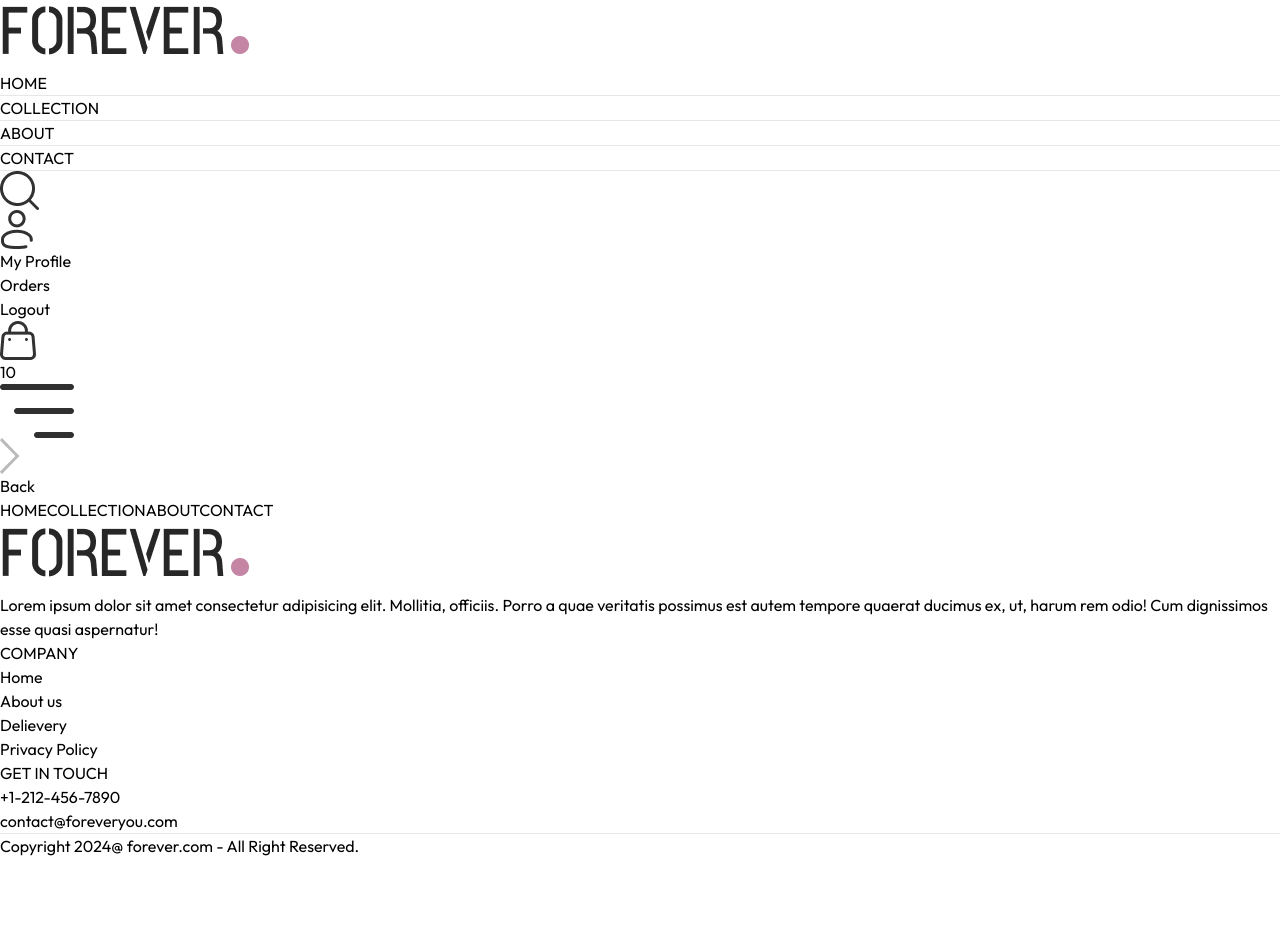
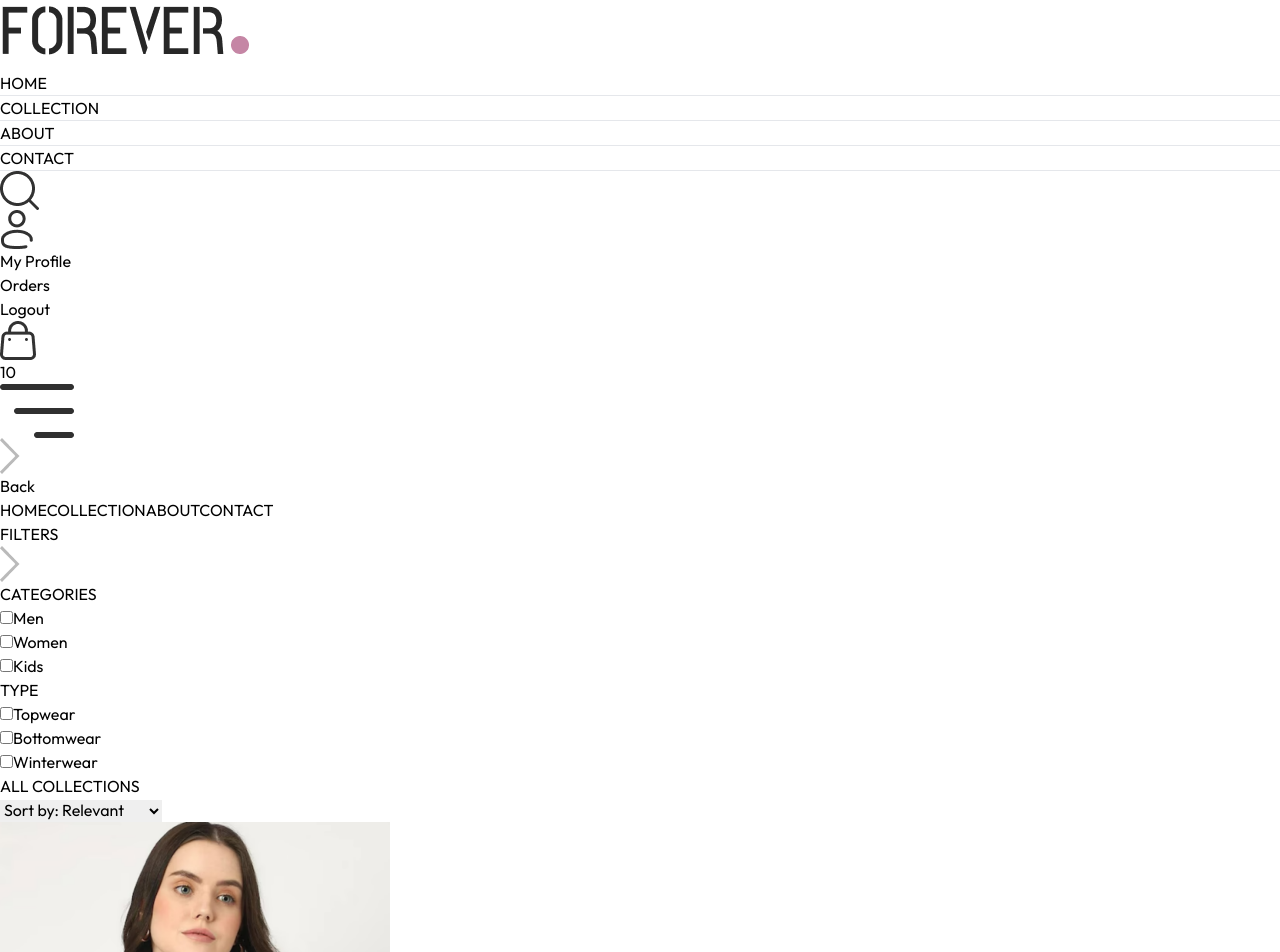
Before and after one commit to JashanjotSingh812/E-commerce, a React (Vite) app: page /collection in a window 1280 px wide. Shown: the top 952 px of the page. Before the commit the page ends 858 px from the top, so only its background shows below. Built offline with nearby package versions, Linux system fonts and the light colour scheme.

Commit message:
Collection page completed with adding search icon functionality

```diff
--- a/src/App.jsx
+++ b/src/App.jsx
@@ -13,11 +13,13 @@
 
 import Navbar from './components/Navbar'
 import Footer from './components/Footer'
+import SearchBar from './components/SearchBar'
 
 const App = () => {
   return (
     <div className='px-4 sm:px-[5vw] md:px-[7vw] lg:px-[9vw]'>
      <Navbar/>
+     <SearchBar/>
      <Routes>
          <Route  path='/' element={<Home/>}/>
          <Route  path='/collection' element={<Collection/>}/>
--- a/src/Context/ShopContext.jsx
+++ b/src/Context/ShopContext.jsx
@@ -1,4 +1,4 @@
-import { createContext } from "react";
+import { createContext, useState } from "react";
 import { products } from '../assets/frontend_assets/assets';
 export const ShopContext=createContext();
 
@@ -6,8 +6,11 @@
 
     const currency='$';
     const delievery_fee=10;
+    const[search,setSearch]=useState('');
+    const[showSearch,setShowSearch]=useState(false);
     const value = {
-        products,currency,delievery_fee
+        products,currency,delievery_fee,
+        search,setShowSearch,showSearch,setSearch
     }
     return (
         <ShopContext.Provider value={value}>
--- a/src/Pages/Collection.jsx
+++ b/src/Pages/Collection.jsx
@@ -1,11 +1,144 @@
-import React from 'react'
+import React, { useContext, useEffect, useState } from 'react';
+import { ShopContext } from '../Context/ShopContext';
+import { assets } from '../assets/frontend_assets/assets';
+import Title from '../components/Title';
+import ProductItem from '../components/ProductItem';
 
 const Collection = () => {
+  const { products,search,showSearch } = useContext(ShopContext);
+
+  const [showFilter, setShowFilter] = useState(false);
+
+  const [filterProducts, setFilterProducts] = useState([]);
+
+  const [category, setCategory] = useState([]);
+
+  const [subCategory, setSubCategory] = useState([]);
+
+  const[sortType,setSortType]=useState('relevant');
+  const toggleCategory = (e) => {
+    if (category.includes(e.target.value)) {
+      setCategory(prev => prev.filter(item => item !== e.target.value));
+    } else {
+      setCategory(prev => [...prev, e.target.value]);
+    }
+  };
+
+  const toggleSubCategory = (e) => {
+    if (subCategory.includes(e.target.value)) {
+      setSubCategory(prev => prev.filter(item => item !== e.target.value));
+    }
+    else {
+      setSubCategory(prev => [...prev, e.target.value]);
+    }
+  };
+
+  const applyFilter = () => {
+    let productsCopy = products.slice();
+
+    if(showSearch && search){
+       productsCopy=productsCopy.filter(item=>item.name.toLowerCase().includes(search.toLowerCase()))
+    }
+    if (category.length > 0) {
+      productsCopy = productsCopy.filter(item => category.includes(item.category));
+    }
+
+    if (subCategory.length > 0) {
+      productsCopy = productsCopy.filter(item => subCategory.includes(item.subCategory));
+    }
+    setFilterProducts(productsCopy);
+  };
+
+  const sortProduct=()=>{
+   let fpcopy=filterProducts.slice();
+
+   switch(sortType){
+      case 'low-high':
+        setFilterProducts(fpcopy.sort((a,b)=>(a.price-b.price)));
+        break;
+      case 'high-low':
+        setFilterProducts(fpcopy.sort((a,b)=>(b.price-a.price)));
+        break;
+      default:
+        applyFilter();
+        break;
+   }
+  }
+  useEffect(() => {
+    applyFilter();
+  }, [category, subCategory,search,showSearch]);
+
+  useEffect(()=>{
+    sortProduct();
+  },[sortType]);
+
   return (
-    <div>
+    <div className='flex flex-col sm:flex-row gap-1 sm:gap-10 pt-10 border-t'>
 
+      {/* Filter Options */}
+      <div className='min-w-60'>
+        {/* Filter toggle button */}
+        <p onClick={() => setShowFilter(!showFilter)} className='my-2 text-xl flex items-center cursor-pointer gap-2'>
+          FILTERS
+          <img className={`h-3 sm:hidden ${showFilter ? 'rotate-90' : ''}`} src={assets.dropdown_icon} alt="" />
+        </p>
+
+        {/* Category Filter */}
+        <div className={`border border-gry-300 pl-5 py-3 mt-6 ${showFilter ? '' : 'hidden'} sm:block`}>
+          <p className='mb-3 text-sm font-medium'>CATEGORIES</p>
+          <div className='flex flex-col gap-2 text-sm font-light text-gray-700'>
+            <p className='flex gap-2'>
+              <input className='w-3' type="checkbox" value={'Men'} onChange={toggleCategory}/>Men
+            </p>
+            <p className='flex gap-2'>
+              <input className='w-3' type="checkbox" value={'Women'} onChange={toggleCategory}/>Women
+            </p>
+            <p className='flex gap-2'>
+              <input className='w-3' type="checkbox" value={'Kids'} onChange={toggleCategory}/>Kids
+            </p>
+          </div>
+        </div>
+
+        {/* SubCategory Filter */}
+        <div className={`border border-gry-300 pl-5 py-3 my-5 ${showFilter ? '' : 'hidden'} sm:block`}>
+          <p className='mb-3 text-sm font-medium'>TYPE</p>
+          <div className='flex flex-col gap-2 text-sm font-light text-gray-700'>
+            <p className='flex gap-2'>
+              <input className='w-3' type="checkbox" value={'Topwear'} onChange={toggleSubCategory}/>Topwear
+            </p>
+            <p className='flex gap-2'>
+              <input className='w-3' type="checkbox" value={'Bottomwear'} onChange={toggleSubCategory}/>Bottomwear
+            </p>
+            <p className='flex gap-2'>
+              <input className='w-3' type="checkbox" value={'Winterwear'} onChange={toggleSubCategory}/>Winterwear
+            </p>
+          </div>
+        </div>
+      </div>
+
+      {/* Right Side - Product List and Sorting */}
+      <div className='flex-1'>
+        {/* Header with Title and Sort Options */}
+        <div className='flex justify-between text-base sm:text-2xl mb-4'>
+          <Title text1={'ALL'} text2={'COLLECTIONS'}/>
+          <select onChange={(e)=>setSortType(e.target.value)} className='border-2 border-gray-300 text-sm px-2'>
+            <option value="relevant">Sort by: Relevant</option>
+            <option value="low-high">Sort by: Low to High</option>
+            <option value="high-low">Sort by: High to Low</option>
+          </select>
+        </div>
+
+        {/* Display Filtered Products */}
+        <div className='grid grid-cols-2 md:grid-cols-3 lg:grid-cols-4 gap-4 gap-y-6'>
+          {
+            filterProducts.map((item, index) => (
+              <ProductItem key={index} name={item.name} id={item.id} price={item.price} image={item.image} />
+            ))
+          }
+        </div>
+      </div>
     </div>
-  )
-}
+  );
+};
 
-export default Collection
+export default Collection;
--- a/src/components/Navbar.jsx
+++ b/src/components/Navbar.jsx
@@ -1,9 +1,12 @@
-import React, { useState } from 'react'
+import React, { useContext, useState } from 'react'
 import { assets } from '../assets/frontend_assets/assets';
 import { Link,NavLink } from 'react-router-dom';
+import { ShopContext } from '../Context/ShopContext';
 const Navbar = () => {
 
   const[visible,setVisible]=useState(false);
+
+  const {setShowSearch}=useContext(ShopContext);
   return (
     <div className='flex items-center justify-between py-5 font-medium'>
      <Link to='/'><img src={assets.logo} className='w-36' alt="" /></Link>
@@ -28,7 +31,7 @@
 
       </ul>
       <div className='flex items-center gap-6'>
-           <img src={assets.search_icon} className='w-5 cursor-pointer' alt="" />
+           <img onClick={()=>setShowSearch(true)} src={assets.search_icon} className='w-5 cursor-pointer' alt="" />
            <div className='group relative'>
                  <img className='w-5 cursor-pointer' src={assets.profile_icon} alt="" />
                  <div className='group-hover:block hidden absolute dropdown-menu right-0 pt-4'>
--- /dev/null
+++ b/src/components/SearchBar.jsx
@@ -0,0 +1,31 @@
+import React, { useContext, useEffect, useState } from 'react'
+import { ShopContext } from '../Context/ShopContext'
+import { assets } from '../assets/frontend_assets/assets';
+import { useLocation } from 'react-router-dom';
+
+const SearchBar = () => {
+
+  const {search,setSearch,showSearch,setShowSearch}=useContext(ShopContext);
+  const location=useLocation();
+  const [visible,setVisible]=useState(false);
+  useEffect(() => {
+    if(location.pathname.includes('collection')){
+          setVisible(true);
+    }
+    else{
+        setVisible(false);
+    }
+  }, [location])
+
+  return showSearch && visible ?(
+    <div className='border-t border-b bg-gray-50 text-center'>
+      <div className='inline-flex items-center justify-center border border-gray-400 px-5 py-2 my-5 mx-3 rounded-full w-3/4 sm:w-1/2'>
+           <input value={search} onChange={(e)=>setSearch(e.target.value)} className='flex-1 outline-none bg-inherit text-sm' type="text" placeholder='Search' />
+           <img className='w-4' src={assets.search_icon} alt="" />
+      </div>
+      <img onClick={()=>setShowSearch(false)} className='inline w-3 cursor-pointer ' src={assets.cross_icon} alt="" />
+    </div>
+  ) :null
+}
+
+export default SearchBar
```
